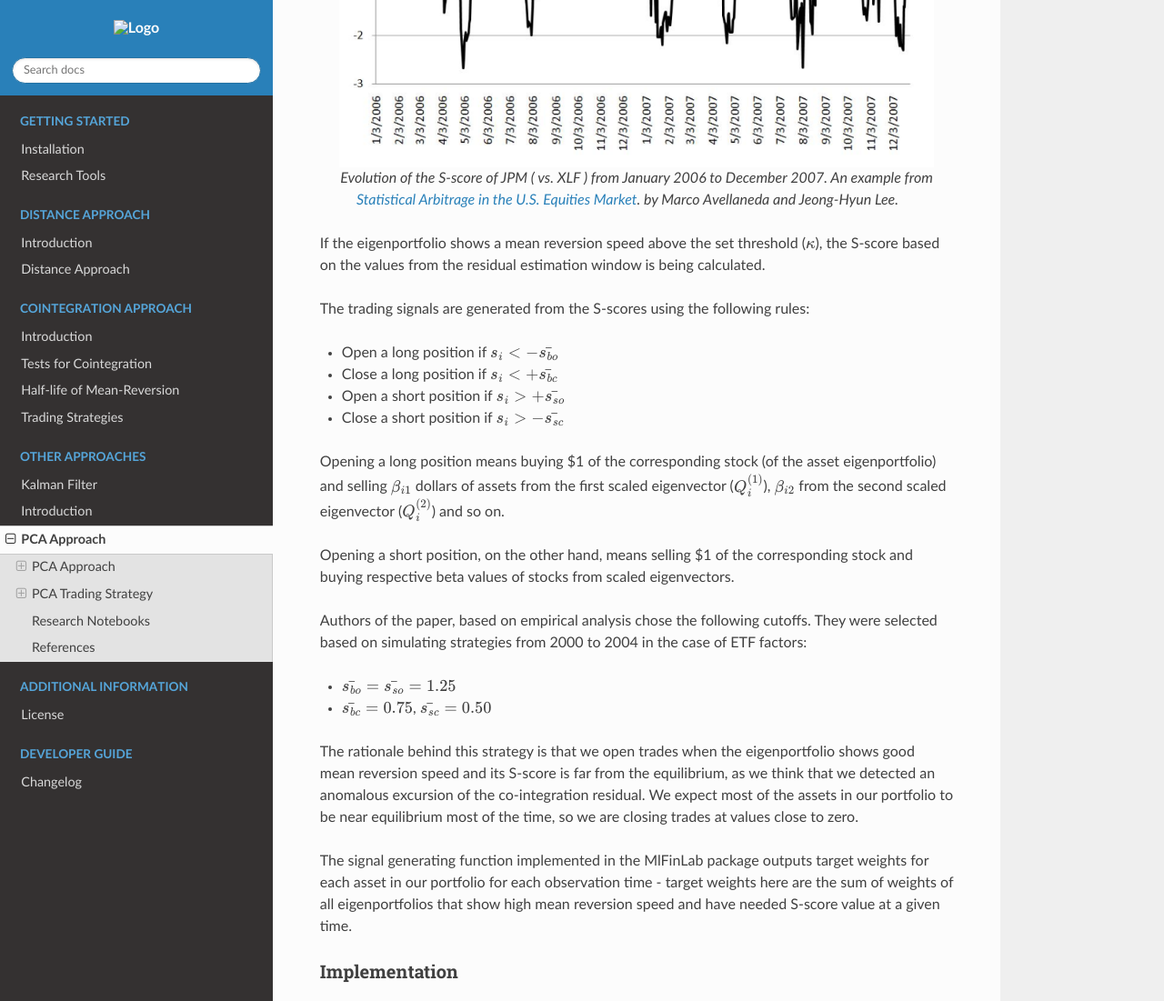
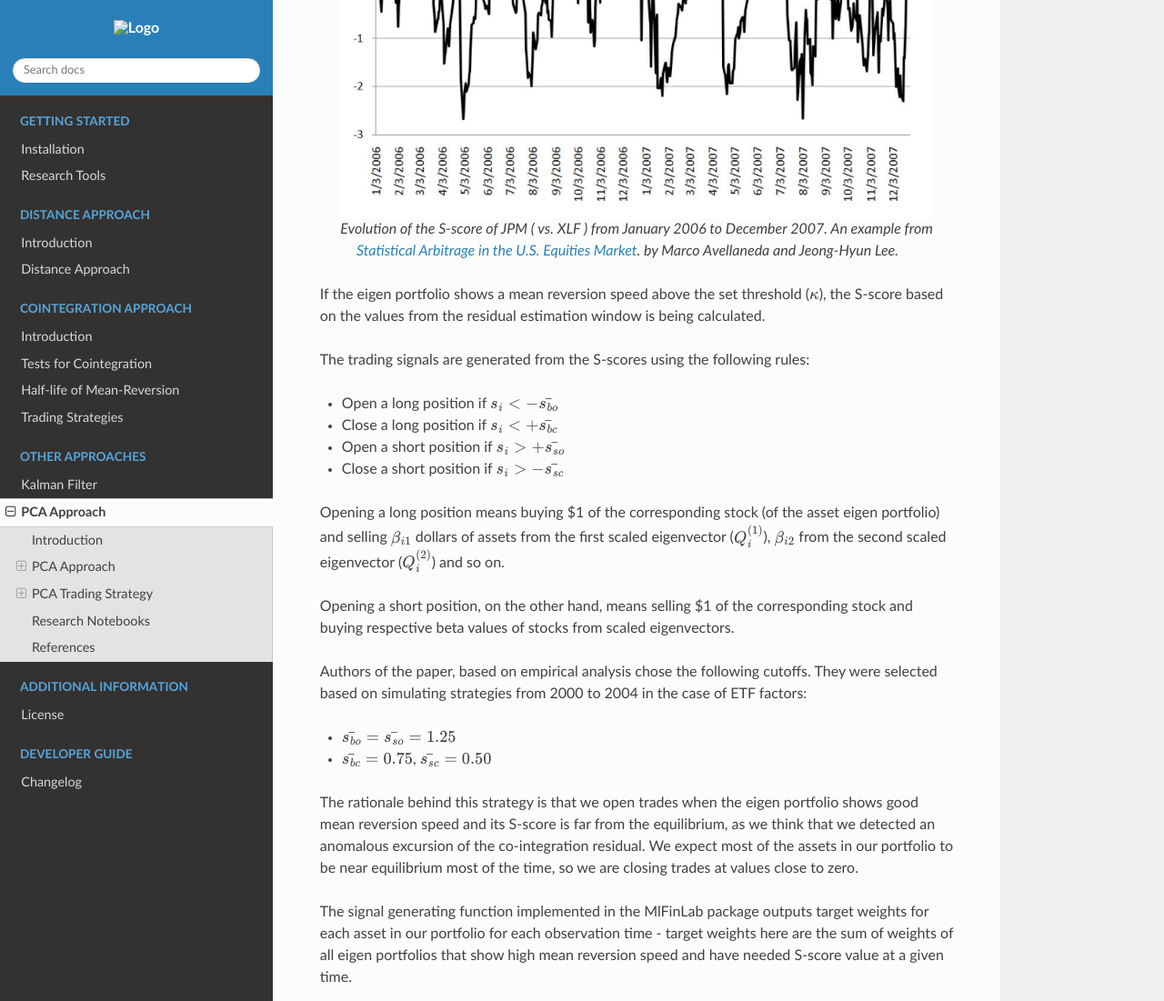
Before and after one commit to hudson-and-thames/arbitragelab, a Sphinx documentation site: the page built from docs/source/other_approaches/pca_approach.rst, in a window 1280 px wide and 1400 px high, scrolled down 5153 px, cut to the strip 0-1101 px from the top of the window. Shown: the whole strip at 91% size. Built offline with Sphinx 7.4.7 and the Read the Docs theme 2.0.0, drawn with Linux system fonts in a browser that asks for light colours; some of the changed text lies outside the part shown.

Commit message:
Fix docs to work with PCA PR.

```diff
--- a/docs/source/changelog.rst
+++ b/docs/source/changelog.rst
@@ -21,5 +21,5 @@
 * :feature:`3` Method for Half-Life of mean reverting process.
 * :feature:`3` Linear & Bollinger Band strategy by EP Chan.
 * :support:`3` Co-integration approach documentation.
- :feature:`2` Kalman Filter + Kalman strategy added.
+* :feature:`2` Kalman Filter + Kalman strategy added.
 * :support:`2` Kalman Filter documentation.
--- a/docs/source/index.rst
+++ b/docs/source/index.rst
@@ -123,7 +123,6 @@
     :hidden:
 
     other_approaches/kalman_filter
-    other_approaches/introduction
     other_approaches/pca_approach
 
 .. toctree::
--- a/docs/source/other_approaches/pca_approach.rst
+++ b/docs/source/other_approaches/pca_approach.rst
@@ -110,14 +113,14 @@
 
    v^{(j)} = ( v^{(j)}_{1}, ..., v^{(j)}_{N} ); j = 1, ..., N.
 
-Now, for each index :math:`j` we consider a corresponding "eigenportfolio", in which we
+Now, for each index :math:`j` we consider a corresponding "eigen portfolio", in which we
 invest the respective amounts invested in each of the stocks as:
 
 .. math::
 
     Q^{(j)}_{i} = \frac{v^{(j)}_{i}}{\bar{\sigma_{i}}}
 
-And the eigenportfolio returns are:
+And the eigen portfolio returns are:
 
 .. math::
 
@@ -199,10 +202,9 @@
 PCA Trading Strategy
 ####################
 
-The strategy implemented in the MlFinLab module sets a default estimation window for the correlation
-matrix as 252 days, a window for residuals estimation of 60 days (:math:`T_{1} = 60/252`) and the
-threshold for the mean reversion speed of an eigenportfolio for it to be traded so that the reversion time
-is less than :math:`1/2` period (:math:`\kappa > 252/30 = 8.4`).
+The strategy implemented sets a default estimation window for the correlation matrix as 252 days, a window for residuals
+estimation of 60 days (:math:`T_{1} = 60/252`) and the threshold for the mean reversion speed of an eigen portfolio for
+it to be traded so that the reversion time is less than :math:`1/2` period (:math:`\kappa > 252/30 = 8.4`).
 
 For the process :math:`X_{i}(t)` the equilibrium variance is defined as:
 
@@ -217,7 +219,7 @@
    s_{i} = \frac{X_{i}(t)-m_{i}}{\sigma_{eq,i}}
 
 This variable is called the S-score. The S-score measures the distance to the equilibrium of the
-cointegrated residual in units standard deviations, i.e. how far away a given asset eigenportfolio
+cointegrated residual in units standard deviations, i.e. how far away a given asset eigen portfolio
 is from the theoretical equilibrium value associated with the model.
 
 .. figure:: images/pca_approach_s_score.png
@@ -228,7 +230,7 @@
     An example from `Statistical Arbitrage in the U.S. Equities Market <https://math.nyu.edu/faculty/avellane/AvellanedaLeeStatArb20090616.pdf>`__.
     by Marco Avellaneda and Jeong-Hyun Lee.
 
-If the eigenportfolio shows a mean reversion speed above the set threshold (:math:`\kappa`), the
+If the eigen portfolio shows a mean reversion speed above the set threshold (:math:`\kappa`), the
 S-score based on the values from the residual estimation window is being calculated.
 
 The trading signals are generated from the S-scores using the following rules:
@@ -241,7 +243,7 @@
 
 - Close a short position if :math:`s_{i} > - \bar{s_{sc}}`
 
-Opening a long position means buying $1 of the corresponding stock (of the asset eigenportfolio)
+Opening a long position means buying $1 of the corresponding stock (of the asset eigen portfolio)
 and selling :math:`\beta_{i1}` dollars of assets from the first scaled eigenvector (:math:`Q^{(1)}_{i}`),
 :math:`\beta_{i2}` from the second scaled eigenvector (:math:`Q^{(2)}_{i}`) and so on.
 
@@ -255,14 +257,14 @@
 
 - :math:`\bar{s_{bc}} = 0.75`, :math:`\bar{s_{sc}} = 0.50`
 
-The rationale behind this strategy is that we open trades when the eigenportfolio shows good mean
+The rationale behind this strategy is that we open trades when the eigen portfolio shows good mean
 reversion speed and its S-score is far from the equilibrium, as we think that we detected an anomalous
 excursion of the co-integration residual. We expect most of the assets in our portfolio to be near
 equilibrium most of the time, so we are closing trades at values close to zero.
 
 The signal generating function implemented in the MlFinLab package outputs target weights for each
 asset in our portfolio for each observation time - target weights here are the sum of weights of all
-eigenportfolios that show high mean reversion speed and have needed S-score value at a given time.
+eigen portfolios that show high mean reversion speed and have needed S-score value at a given time.
 
 Implementation
 **************
@@ -309,7 +311,7 @@
    # Calculating residuals for a set 60-day window
    residual, coefficient = pca_strategy.get_residuals(data_60days, factorret)
 
-   # Calculating S-scores for each eigenportfolio for a set 60-day window
+   # Calculating S-scores for each eigen portfolio for a set 60-day window
    s_scores = pca_strategy.get_sscores(residual, k=8)
 
 Research Notebooks
```
Also changed, not shown: other parts of docs/source/other_approaches/pca_approach.rst (+4 -0 lines), docs/source/other_approaches/introduction.rst (deleted, +0 -21 lines).
